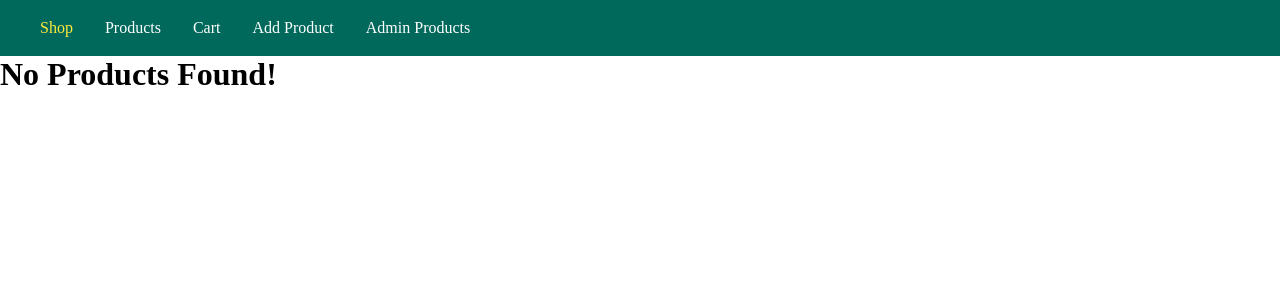
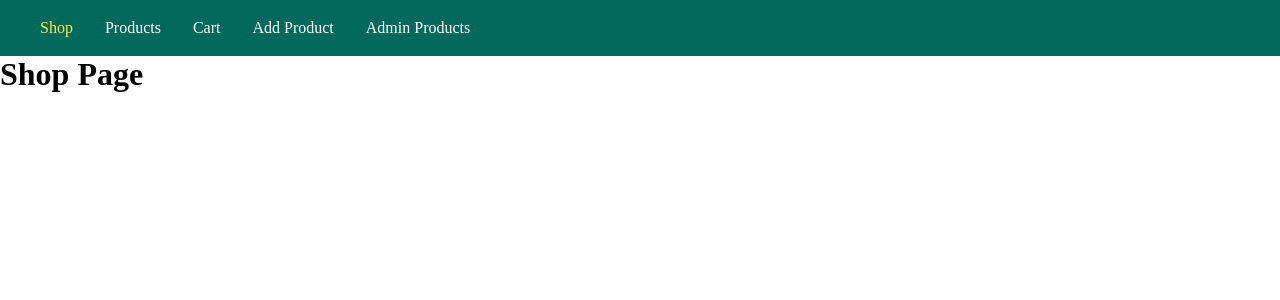
Before and after one commit to ArnasSmicius/Node-MaximilianSchwarzmuller-Udemy, a React (Create React App) app in the folder ecommerce-mern/frontend/: page / in a window 1280 px wide. Shown: the top 300 px of the page. Built offline with nearby package versions, Linux system fonts and the light colour scheme.

Commit message:
Add more routes and components for some pages

```diff
--- /dev/null
+++ b/ecommerce-mern/frontend/src/features/admin/products/Products.js
@@ -0,0 +1,7 @@
+import React from "react";
+
+const Products = () => {
+  return <h1>Admin Products Page</h1>;
+};
+
+export default Products;
--- /dev/null
+++ b/ecommerce-mern/frontend/src/features/shop/cart/Cart.js
@@ -0,0 +1,7 @@
+import React from "react";
+
+const Cart = () => {
+  return <h1>Cart Page</h1>;
+};
+
+export default Cart;
--- /dev/null
+++ b/ecommerce-mern/frontend/src/features/shop/checkout/Checkout.js
@@ -0,0 +1,7 @@
+import React from "react";
+
+const Checkout = () => {
+  return <h1>Checkout Page</h1>;
+};
+
+export default Checkout;
--- /dev/null
+++ b/ecommerce-mern/frontend/src/features/shop/shop/Shop.js
@@ -0,0 +1,7 @@
+import React from "react";
+
+const Shop = () => {
+  return <h1>Shop Page</h1>;
+};
+
+export default Shop;
--- a/ecommerce-mern/frontend/src/router/AppRouter.js
+++ b/ecommerce-mern/frontend/src/router/AppRouter.js
@@ -4,14 +4,22 @@ import ProductList from "../features/shop/product-list/ProductList";
 import AddProduct from "../features/admin/add-product/AddProduct";
 import NoPage from "../features/no-page/NoPage";
 import Navigation from "../features/navigation/Navigation";
+import Shop from "../features/shop/shop/Shop";
+import Cart from "../features/shop/cart/Cart";
+import Checkout from "../features/shop/checkout/Checkout";
+import Products from "../features/admin/products/Products";
 
 const AppRouter = () => {
   return (
     <BrowserRouter>
       <Navigation />
       <Routes>
-        <Route path="/" element={<ProductList />} />
+        <Route path="/" element={<Shop />} />
+        <Route path="/products" element={<ProductList />} />
+        <Route path="/cart" element={<Cart />} />
+        <Route path="/checkout" element={<Checkout />} />
         <Route path="/admin/add-product" element={<AddProduct />} />
+        <Route path="/admin/products" element={<Products />} />
         <Route path="*" element={<NoPage />} />
       </Routes>
     </BrowserRouter>
```
